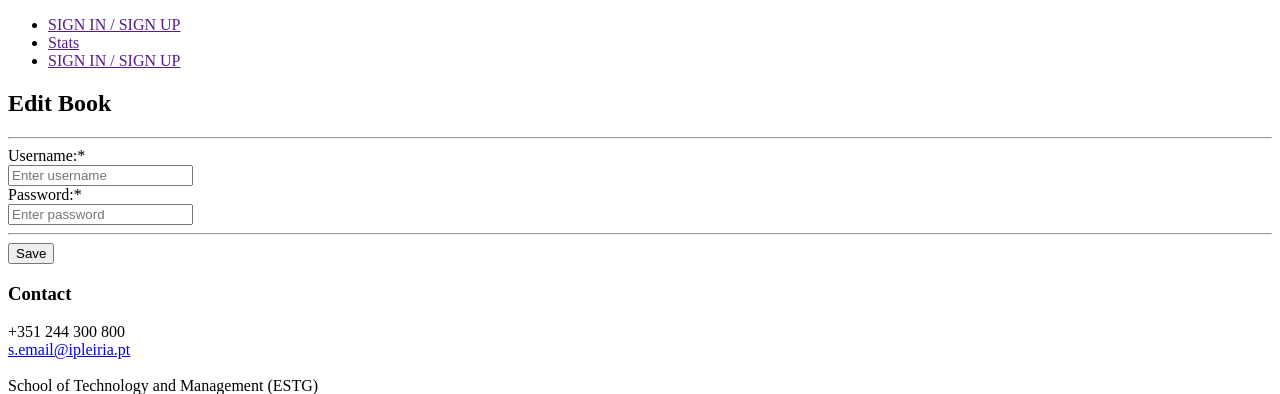
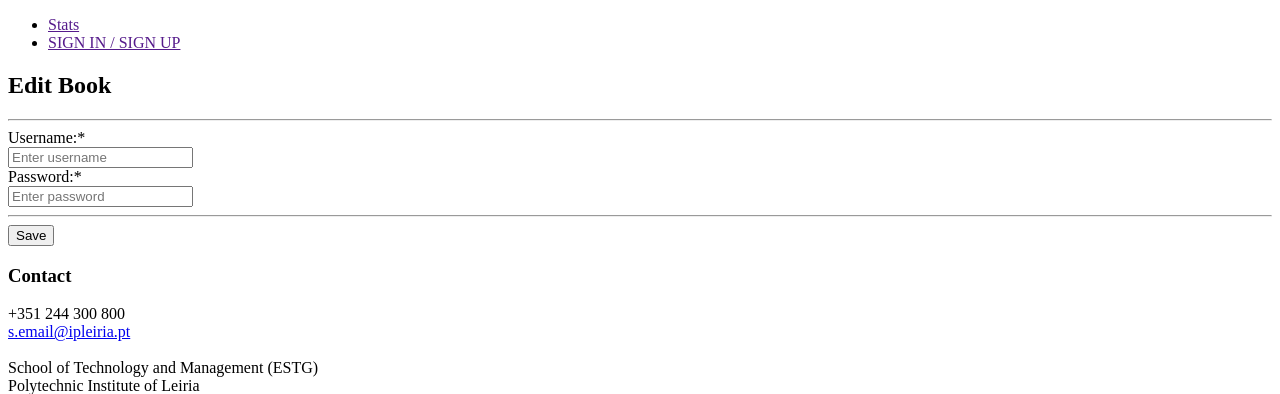
Before and after one commit to TiagoSeverino/go-fish, a PHP site: the page made by webapp/view/home/edit.phtml in a window 1280 px wide. Shown: the part 26-420 px from the top of the page. Run offline with PHP 8.4, Linux system fonts and the light colour scheme; the template is opened without the code that fills it, so the values that code supplies are empty.

Commit message:
Fix Navbar

```diff
--- a/webapp/view/layout/header.phtml
+++ b/webapp/view/layout/header.phtml
@@ -48,10 +48,6 @@ $islogin = Data::get('islogin');
                         ?>
                         <li><a href="<?= URL::toRoute('home/index') ?>">Start Fishing</a></li>
                         <?php
-                    }else{
-                        ?>
-                        <li><a class="btn" href="<?= URL::toRoute('home/login') ?>">SIGN IN / SIGN UP</a></li>
-                        <?php
                     }
                 ?>
                 <li><a href="<?= URL::toRoute('home/stats') ?>">Stats</a></li>
```
